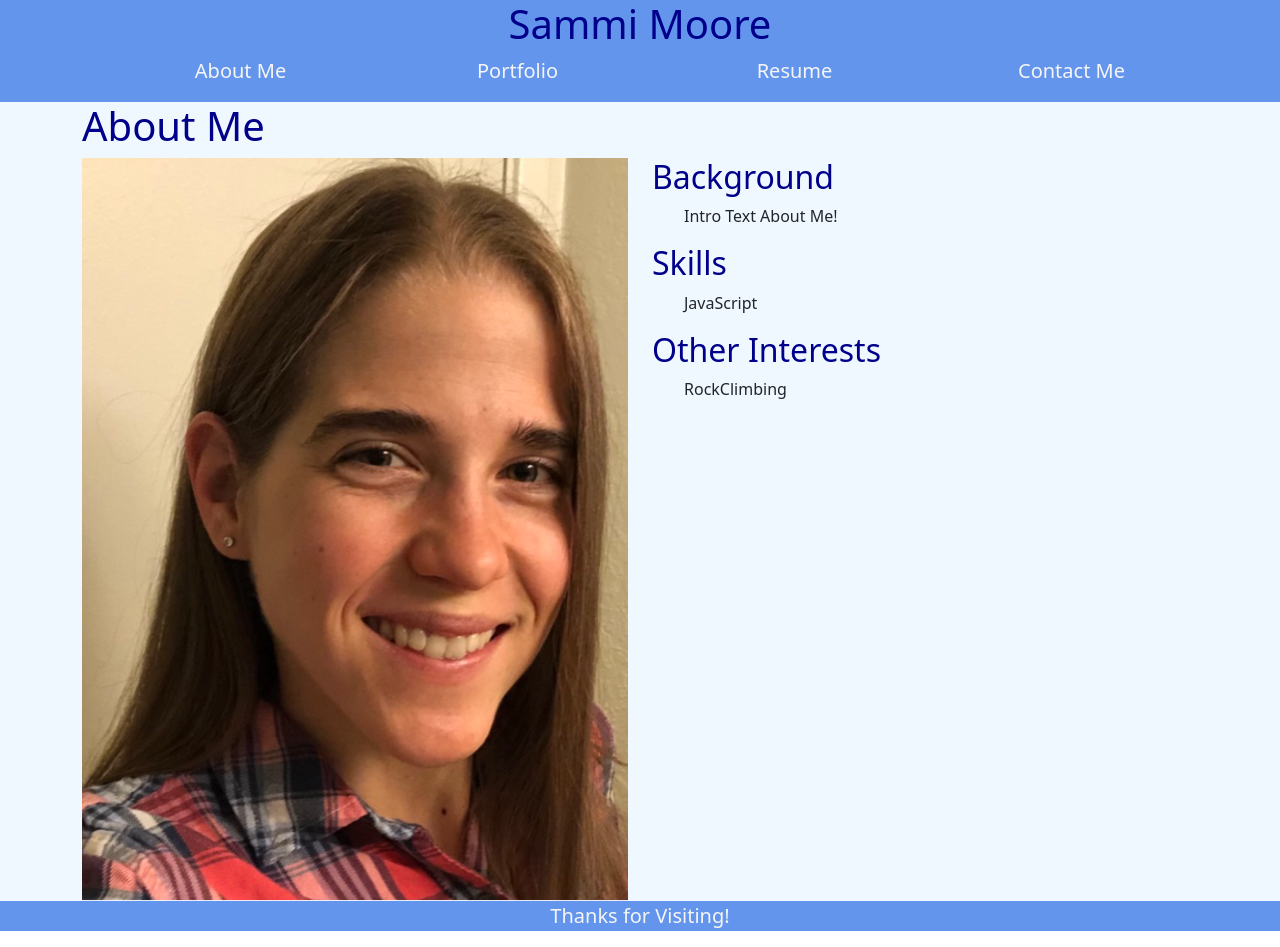
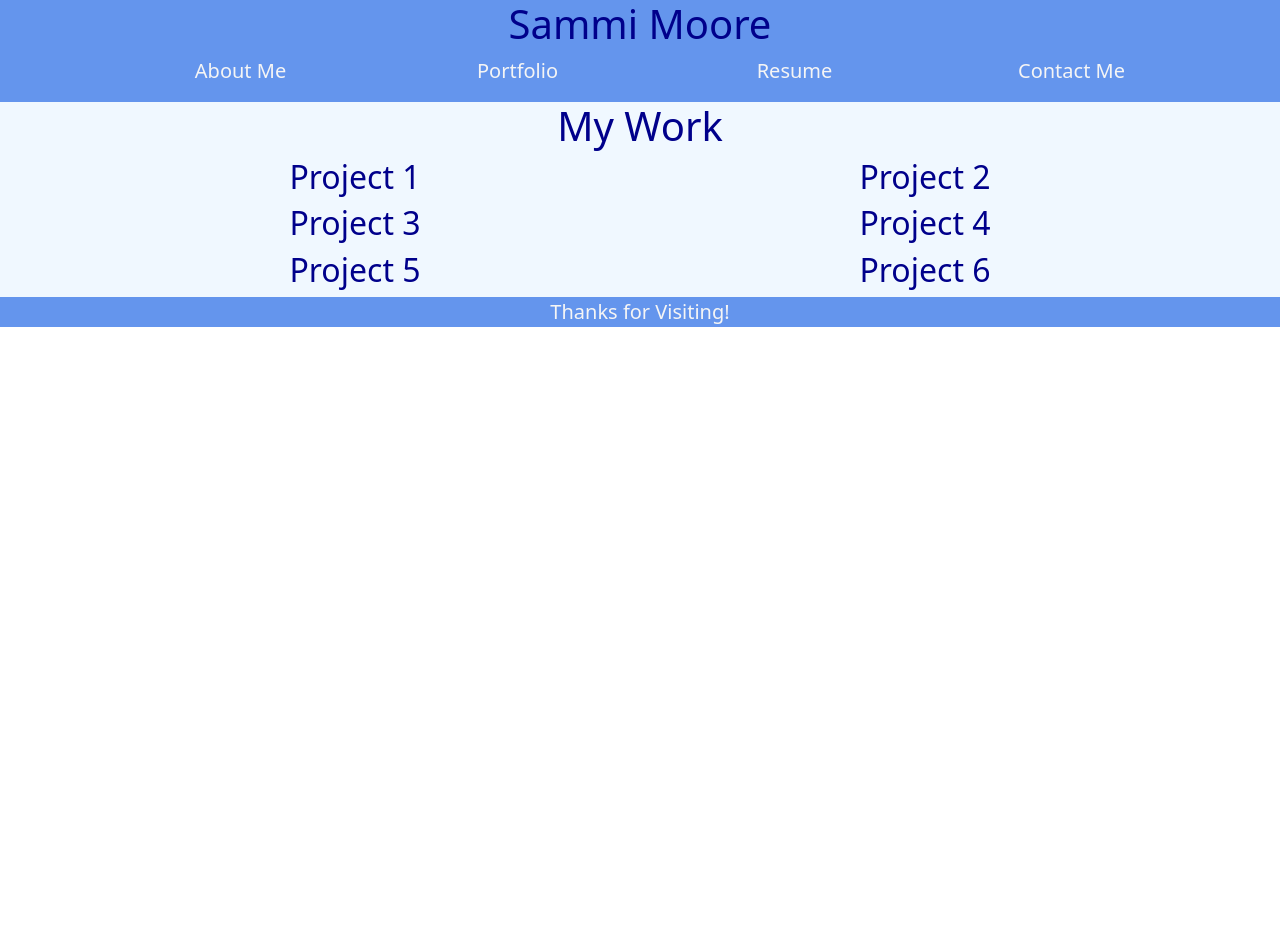
Before and after one commit to sm3131/sammi-portfolio, a React (Create React App) app: page / in a window 1280 px wide. Both pictures are taken after a click on the item "Portfolio". After the commit the page ends 800 px from the top, so only its background shows below. Built offline with nearby package versions, Linux system fonts and the light colour scheme.

Commit message:
added portfolio component and conditionally rendered the page

```diff
--- a/src/App.js
+++ b/src/App.js
@@ -1,14 +1,30 @@
-import React from 'react';
+import React, { useState } from 'react';
 import Nav from './components/Nav'
 import About from './components/About'
+import Portfolio from './components/Portfolio';
 import Footer from './components/Footer'
 
 function App() {
+  const [portfolioSelected, setPortfolioSelected] = useState(false);
+
+  //const [resumeSelected, setResumeSelected] = useState(false);
+
+  //const [contactSelected, setContactSelected] = useState(false);
+
   return (
     <div className="nav-bar">
-      <Nav />
+      <Nav
+      portfolioSelected={portfolioSelected}
+      setPortfolioSelected={setPortfolioSelected}
+      />
       <main>
-        <About />
+        {!portfolioSelected ? (
+          <>
+           <About />
+          </>
+        ) : (
+          <Portfolio />
+        )}
       </main>
         <Footer />
     </div>
--- a/src/components/Footer/index.js
+++ b/src/components/Footer/index.js
@@ -3,7 +3,7 @@ import React from "react";
 function Footer() {
     return(
         <footer>
-            <p text-center>Thanks for Visiting!</p>
+            <p>Thanks for Visiting!</p>
         </footer>
     )
 }
--- a/src/components/Nav/index.js
+++ b/src/components/Nav/index.js
@@ -1,7 +1,13 @@
 import React from "react";
 import { capitalizeFirstLetter } from "../../utils/helpers";
 
-function Nav() {
+function Nav(props) {
+
+    const {
+        portfolioSelected,
+        setPortfolioSelected
+    } = props;
+
     return (
         <header className = "container">
             <div className ="row">
@@ -14,22 +20,22 @@ function Nav() {
             <nav>
                 <ul className ="row align-center nav-list">
                     <li className="col-12 col-md-3 col-lg-3 nav-item">
-                        <a>
+                        <span onClick={() => setPortfolioSelected(false)}>
                             About Me
-                        </a>
+                        </span>
                     </li>
                     <li className="col-12 col-md-3 col-lg-3 nav-item">
-                        <span>
+                        <span onClick={() => setPortfolioSelected(true)}>
                             Portfolio
                         </span>
                     </li>
                     <li className="col-12 col-md-3 col-lg-3 nav-item">
-                        <span>
+                        <span onClick={() => setPortfolioSelected(false)}>
                             Resume
                         </span>
                     </li>
                     <li className="col-12 col-md-3 col-lg-3 nav-item">
-                        <span>
+                        <span onClick={() => setPortfolioSelected(false)}>
                             Contact Me
                         </span>
                     </li>
--- a/src/components/Portfolio/index.js
+++ b/src/components/Portfolio/index.js
@@ -0,0 +1,35 @@
+import React from "react";
+
+function Portfolio() {
+    return (
+        <section className="container">
+            <h1 className="work-head">My Work</h1>
+            <div className="row">
+                <div className="col-12 col-md-6 col-lg-6">
+                    <h2 className="project-head">Project 1</h2>
+                </div>
+                <div className="col-12 col-md-6 col-lg-6">
+                    <h2 className="project-head">Project 2</h2>
+                </div>
+            </div>
+            <div className="row">
+                <div className="col-12 col-md-6 col-lg-6">
+                    <h2 className="project-head">Project 3</h2>
+                </div>
+                <div className="col-12 col-md-6 col-lg-6">
+                    <h2 className="project-head">Project 4</h2>
+                </div>
+            </div>
+            <div className="row">
+                <div className="col-12 col-md-6 col-lg-6">
+                    <h2 className="project-head">Project 5</h2>
+                </div>
+                <div className="col-12 col-md-6 col-lg-6">
+                    <h2 className="project-head">Project 6</h2>
+                </div>
+            </div>
+        </section>
+    )
+}
+
+export default Portfolio;
--- a/src/index.css
+++ b/src/index.css
@@ -35,6 +35,14 @@ h2 {
   list-style:none;
 }
 
+.work-head {
+  text-align: center;
+}
+
+.project-head {
+  text-align: center;
+}
+
 footer {
   background:cornflowerblue;
   text-align: center;
```
